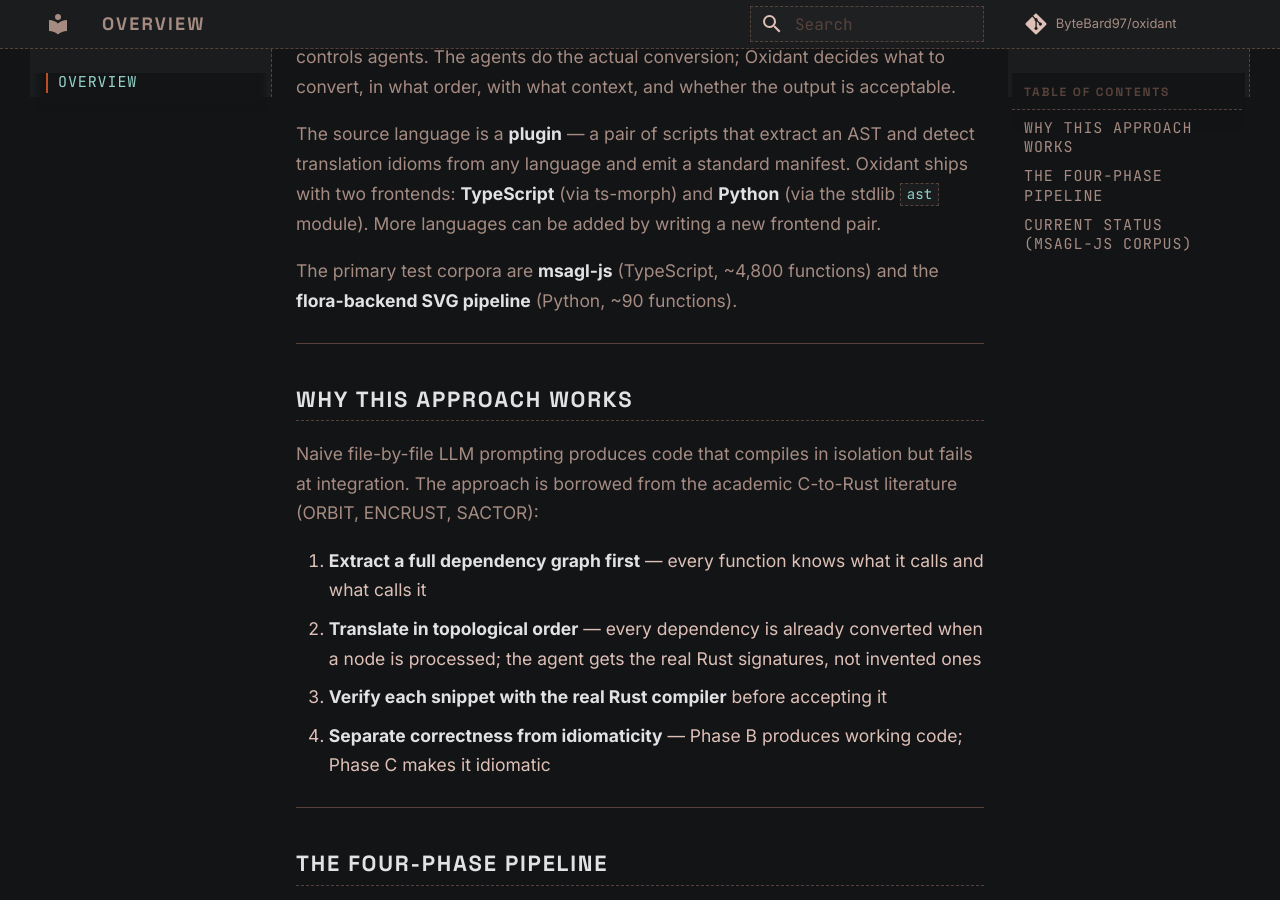
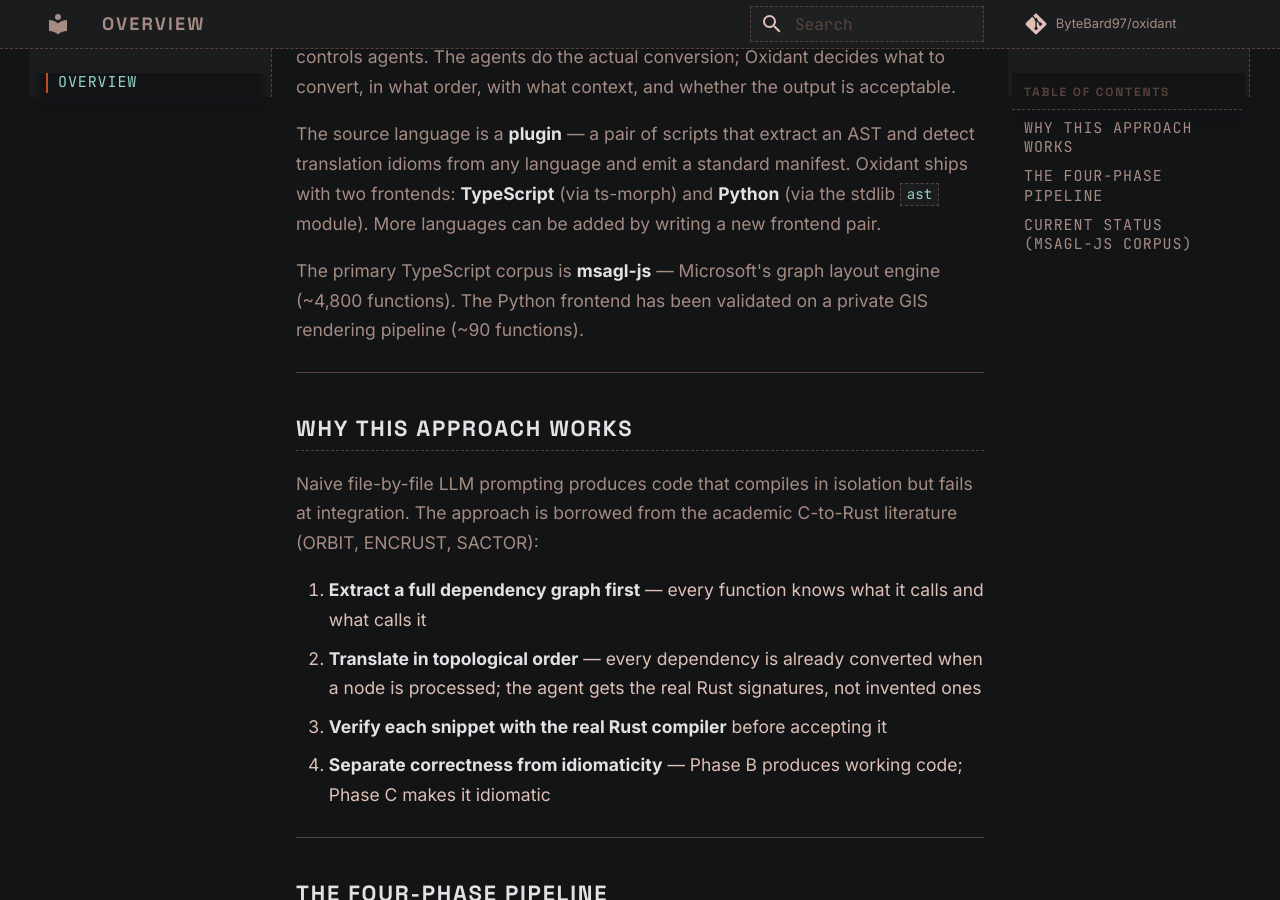
Before and after one commit to ByteBard97/oxidant, an MkDocs documentation site: the page built from docs/pages/index.md, in a window 1280 px wide and 900 px high, scrolled down 305 px. Built offline with MkDocs 1.6.1 and Material for MkDocs 9.7.7, drawn with Linux system fonts in a browser that asks for light colours; comment, search, counter and statistics services are not loaded.

Commit message:
docs: remove private project name from public docs
Co-Authored-By: Claude Sonnet 4.6 <noreply@anthropic.com>

```diff
--- a/docs/pages/index.md
+++ b/docs/pages/index.md
@@ -6,7 +6,7 @@ Oxidant takes a source codebase and produces an idiomatic, compiling Rust codeba
 
 The source language is a **plugin** — a pair of scripts that extract an AST and detect translation idioms from any language and emit a standard manifest. Oxidant ships with two frontends: **TypeScript** (via ts-morph) and **Python** (via the stdlib `ast` module). More languages can be added by writing a new frontend pair.
 
-The primary test corpora are **msagl-js** (TypeScript, ~4,800 functions) and the **flora-backend SVG pipeline** (Python, ~90 functions).
+The primary TypeScript corpus is **msagl-js** — Microsoft's graph layout engine (~4,800 functions). The Python frontend has been validated on a private GIS rendering pipeline (~90 functions).
 
 ---
 
```
Also changed, not shown: docs/pages/frontends.md (+1 -1 lines).
